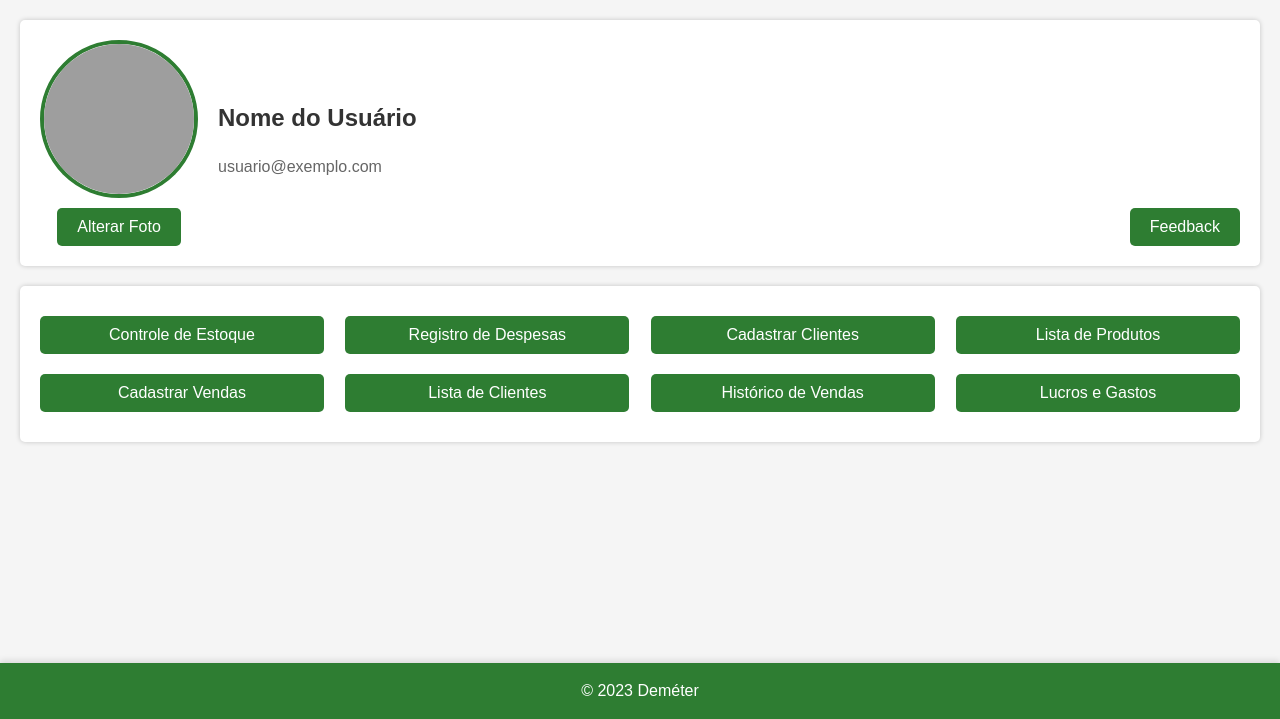
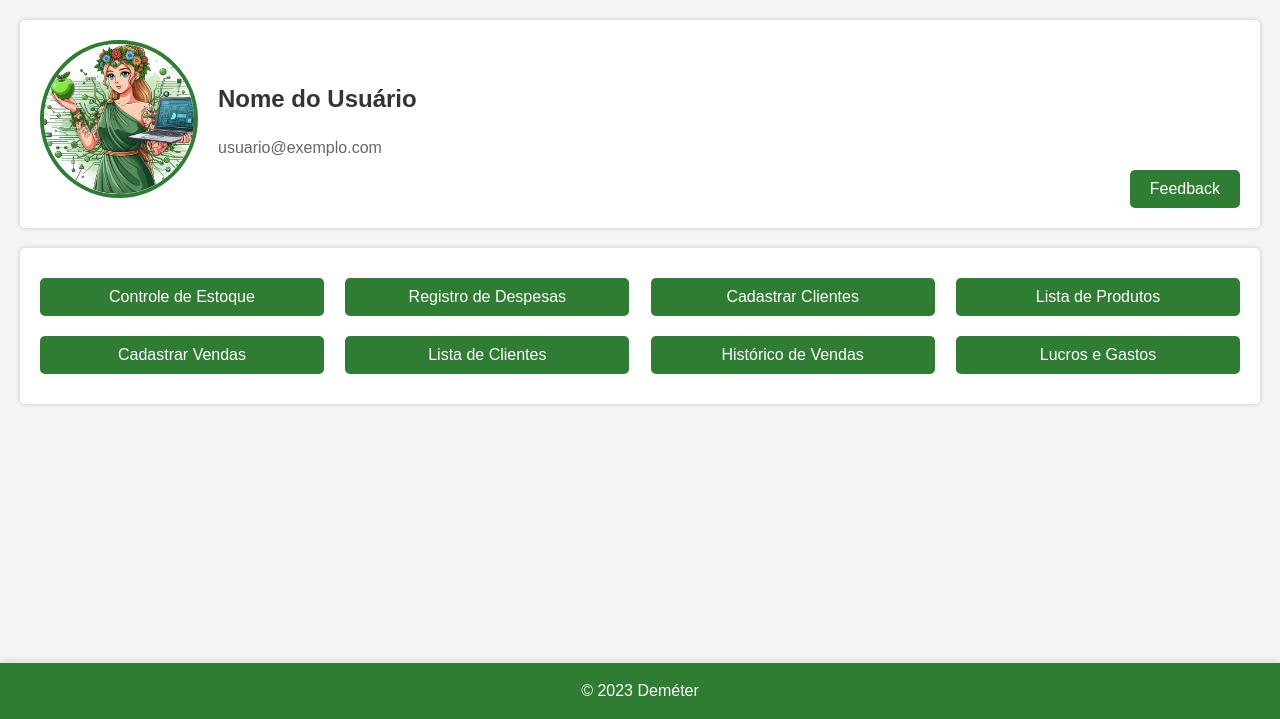
Before and after one commit to RickLeite/Demeter-Gestao-Agro, a Spring Boot app: page /perfil.html in a window 1280 px wide. Shown: the part 81-800 px from the top of the page. Run offline with Spring Boot 4, Linux system fonts and the light colour scheme; some of the project's set-up classes (security, data sources, template engines, error pages and the like) are left out, and stand-ins take their place; some libraries are stand-ins or nearby versions; grey boxes are pictures that could not be loaded.

Commit message:
Layout perfil

```diff
--- a/backend/src/main/resources/templates/perfil.html
+++ b/backend/src/main/resources/templates/perfil.html
@@ -20,9 +20,7 @@
     <div class="main-content">
         <section id="informacaoPerfil" class="informacaoPerfil">
             <div class="user-image-container">
-                <img id="user-image" th:src="@{img/avatar.jpg}" alt="Minha Foto de Perfil" class="user-image">
-                <label for="user-image-upload" class="upload-button">Alterar Foto</label>
-                <input type="file" id="user-image-upload" accept="image/*" style="display: none;">
+                <img id="user-image" th:src="@{img/logoD.jpg}" alt="Logo" class="user-image">
                 <button class="feedback-button">Feedback</button>
             </div>
             <div class="user-details">
```
Also changed, not shown: backend/src/main/resources/static/css/perfil.css (line endings or trailing spaces).
